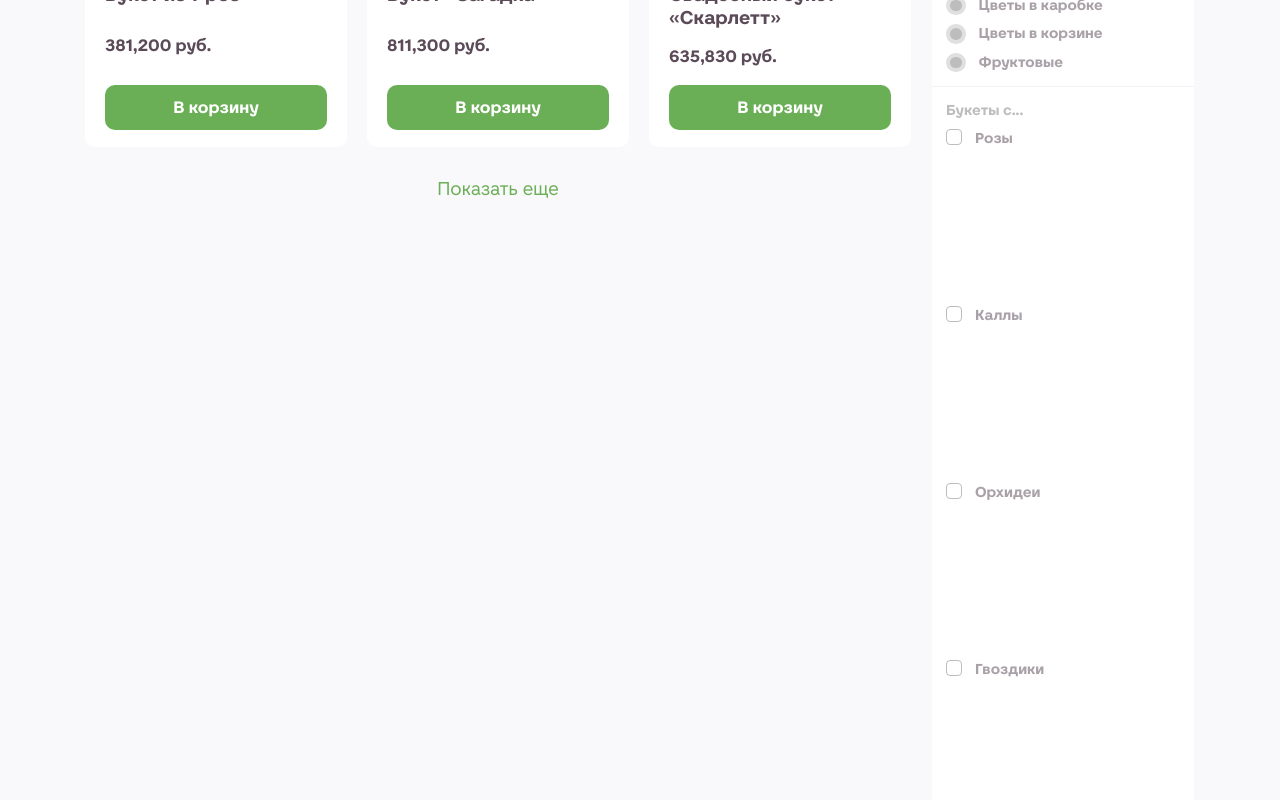
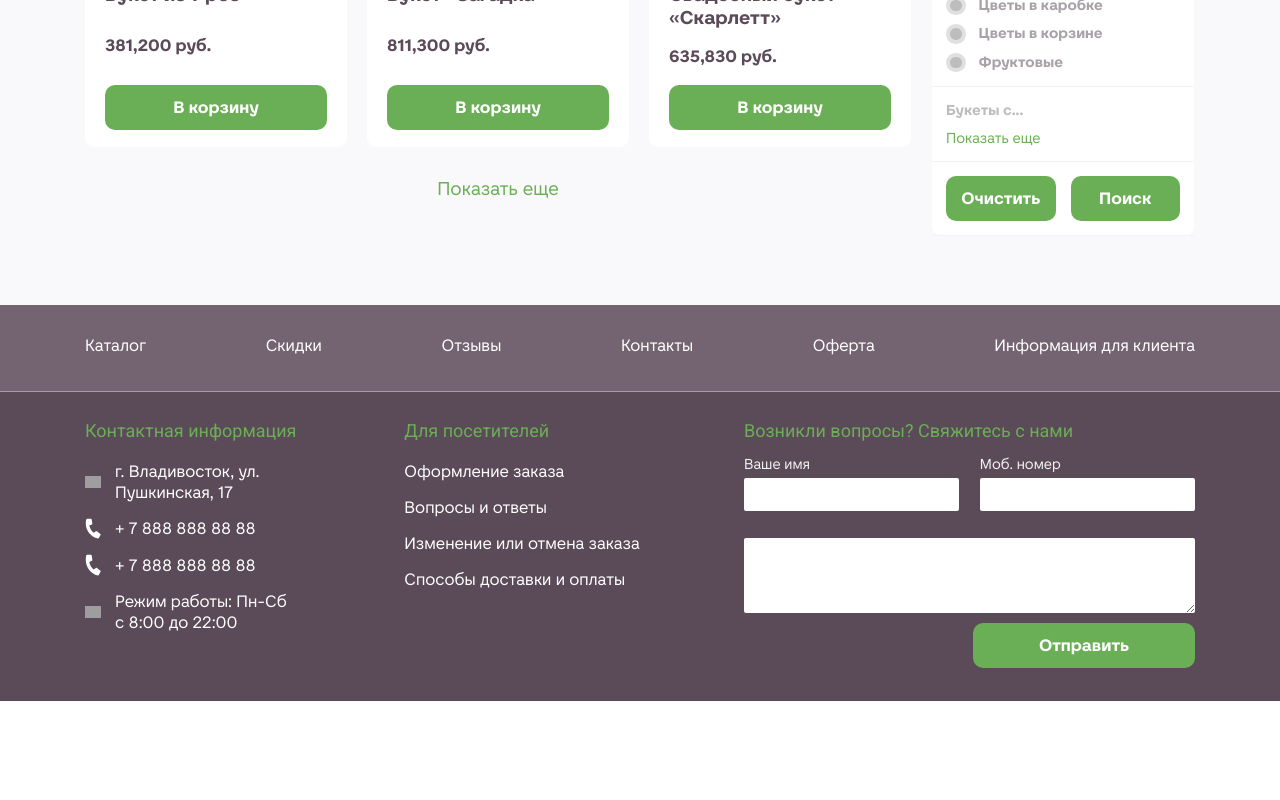
Before and after one commit to Zohid7717/web-shop-flowers, a React (Vite) app: page / in a window 1280 px wide. Shown: the part 1780-2580 px from the top of the page. After the commit the page ends 2481 px from the top, so only its background shows below. Built offline with nearby package versions, Linux system fonts and the light colour scheme; data requests are answered from the project's data file; grey boxes are pictures that could not be loaded.

Commit message:
13.10.23-2

```diff
--- a/src/pages/Home/Products/ProductSort/SortInput/SortInput.tsx
+++ b/src/pages/Home/Products/ProductSort/SortInput/SortInput.tsx
@@ -4,7 +4,6 @@ import './SortInput.scss'
 const SortInput: FC = () => {
   const [sortInputValue, setSortInputValue] = useState('')
 
-  console.log(sortInputValue)
   return <div className='sort-input'>
     <input
       type="text"
--- a/src/pages/Home/Products/ProductSort/SortItems/SortItems.tsx
+++ b/src/pages/Home/Products/ProductSort/SortItems/SortItems.tsx
@@ -10,7 +10,7 @@ const SortItems: FC = () => {
   const productItems: string[] = []
   const [items, setItems] = useState<string[]>([])
   const [showItems, setShowItems] = useState(8)
-
+  const itemsArr: string[] = []
 
   const productItemsList = useAppSelector(state => state.productItems.value)
 
@@ -40,9 +40,14 @@ const SortItems: FC = () => {
       }
     })
   });
+  useEffect(() => {
+    for (let i = 0; i < showItems; i++) {
+      itemsArr.push(productItems[i])
+    }
+  }, [showItems])
   return <div className='sort-items'>
     {
-      productItems.map((item, i) => (
+      itemsArr.map((item, i) => (
         <CustomCheckbox key={i} name={item} setStateElement={setItems} stateElement={items} />
       ))
     }
```
